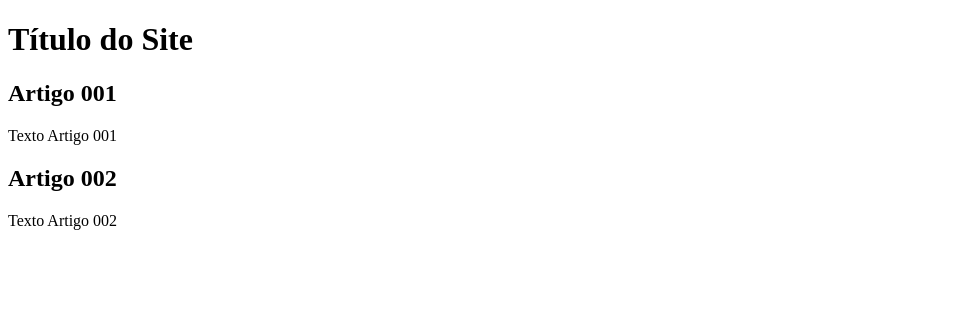
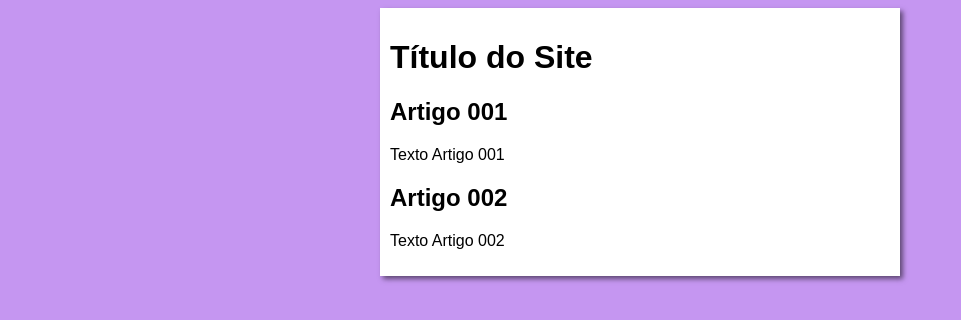
Before and after one commit to MariaIsabelle189/projeto-site, a plain HTML site: page index.html in a window 1280 px wide. Shown: the whole page, without its empty margins (0-961 px from the left). Drawn offline with Linux system fonts and the light colour scheme.

Commit message:
iniciei o design

```diff
--- /dev/null
+++ b/estilos/style.css
@@ -0,0 +1,15 @@
+* {
+    font-family: Arial, Helvetica, sans-serif;
+}
+
+body {
+    background-color: rgb(197, 150, 241);
+}
+
+main {
+    background-color: white;
+    width: 500px;
+    margin: auto;
+    padding: 10px;
+    box-shadow: 3px 3px 5px rgba(0, 0, 0, 0.527);
+}
--- a/index.html
+++ b/index.html
@@ -4,6 +4,8 @@
     <meta charset="UTF-8">
     <meta name="viewport" content="width=device-width, initial-scale=1.0">
     <title>Titulo do Site</title>
+    <link rel="stylesheet" href="estilos/style.css">
+
 </head>
 <body>
     <main>
```
